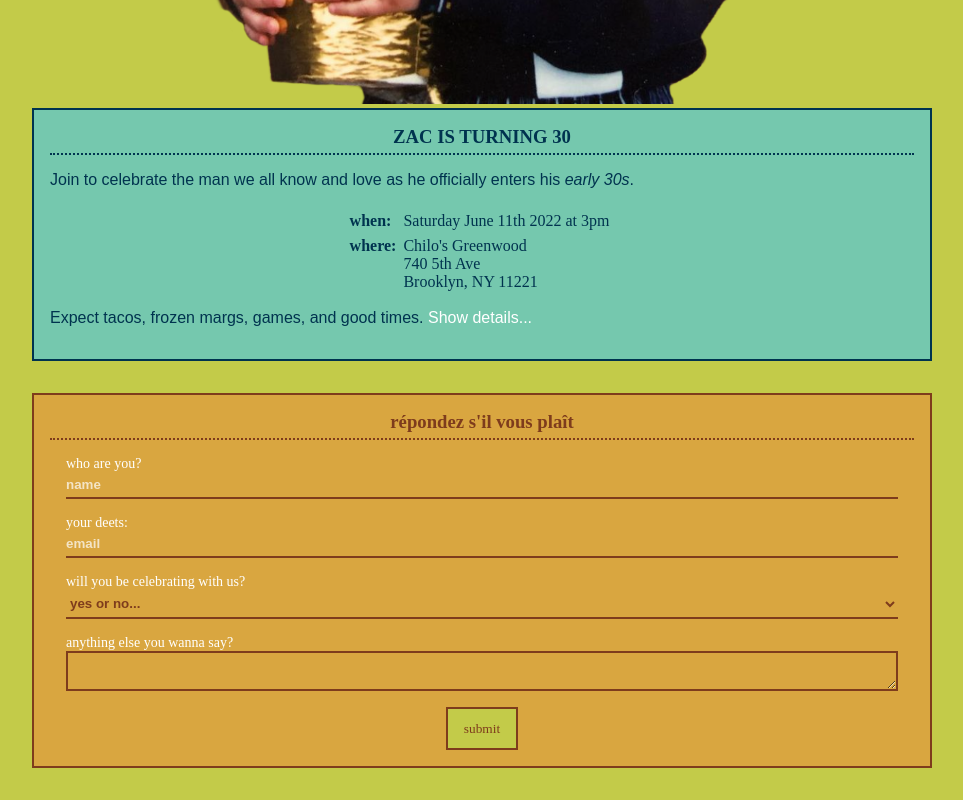
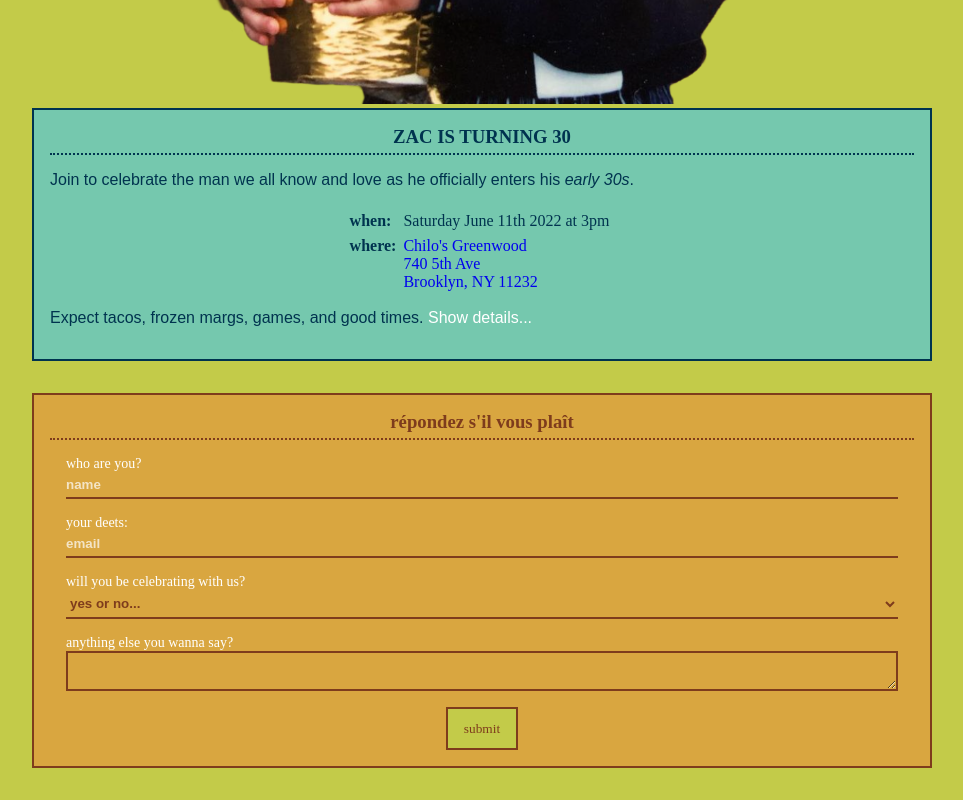
Before and after one commit to labchild/zac-tasks, a React (Create React App) app: page / in a window 1280 px wide. Shown: the part 696-1496 px from the top of the page, without its empty margins (158-1121 px from the left). Built offline with nearby package versions, Linux system fonts and the light colour scheme; a web font is replaced by a local one.

Commit message:
update address (to correct), add link to bar page

```diff
--- a/src/App.css
+++ b/src/App.css
@@ -111,6 +111,15 @@ td {
 
 address {
   font-style: normal;
+}
+
+.info a {
+  text-decoration: none;
+}
+
+.info a:hover,
+address:hover {
+  background-color: var(--neon);
 }
 
 /* form styles */
--- a/src/components/Flyer.js
+++ b/src/components/Flyer.js
@@ -40,13 +40,19 @@ function Flyer() {
                 <strong>where: </strong>
               </td>
               <td>
+                <a
+                  href="https://www.chilosbk.com/chilos-greenwood"
+                  target="_blank"
+                  rel="noreferrer"
+                >
                   <address>
                     Chilo's Greenwood
                     <br />
                     740 5th Ave
                     <br />
-                  Brooklyn, NY 11221
+                    Brooklyn, NY 11232
                   </address>
+                </a>
               </td>
             </tr>
           </tbody>
```
Lines whose indentation alone changed are shown as unchanged.
